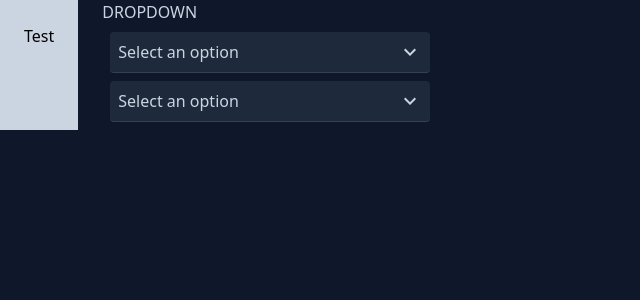
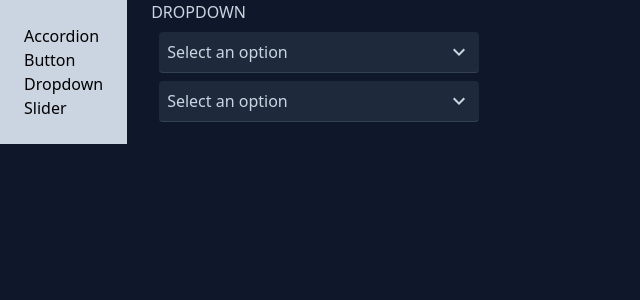
Before and after one commit to SmackSmash/grider-comps, a React (Vite) app: page / in a window 1280 px wide. Shown: the top 300 px of the page, without its empty margins (0-640 px from the left). Built offline with nearby package versions, Linux system fonts and the light colour scheme.

Commit message:
Added links to sidebar

```diff
--- a/src/components/Link/Link.jsx
+++ b/src/components/Link/Link.jsx
@@ -3,7 +3,7 @@ import PropTypes from 'prop-types';
 const Link = ({ children, to, ...rest }) => {
   const handleClick = e => {
     e.preventDefault();
-    console.log(e, document.location.pathname);
+    window.history.pushState({}, '', to);
   };
 
   return (
--- a/src/components/SideBar/SideBar.jsx
+++ b/src/components/SideBar/SideBar.jsx
@@ -2,8 +2,11 @@ import Link from '../Link/Link';
 
 const SideBar = () => {
   return (
-    <div className='sidebar bg-slate-300 p-6 mr-6'>
-      <Link to='/test'>Test</Link>
+    <div className='sidebar bg-slate-300 p-6 mr-6 flex flex-col'>
+      <Link to='/accordion'>Accordion</Link>
+      <Link to='/button'>Button</Link>
+      <Link to='/dropdown'>Dropdown</Link>
+      <Link to='/slider'>Slider</Link>
     </div>
   );
 };
```
